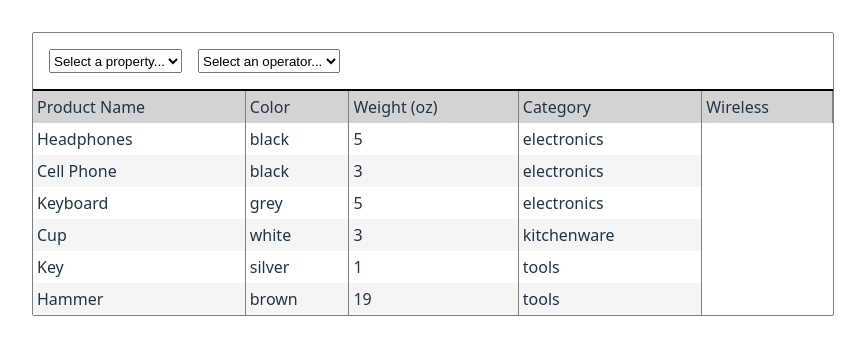
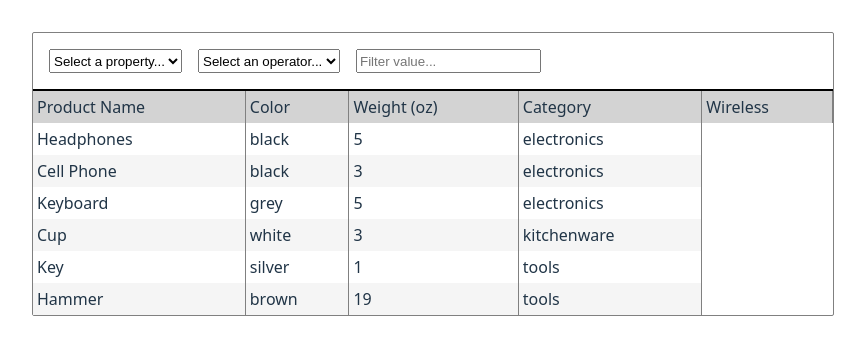
Before and after one commit to eduardomcv/salsify-coding-challenge, a React (Vite) app: page / in a window 1280 px wide. Shown: the top 354 px of the page, without its empty margins (207-1072 px from the left). Built offline with nearby package versions, Linux system fonts and the light colour scheme.

Commit message:
move state to app component

```diff
--- a/src/components/App/App.tsx
+++ b/src/components/App/App.tsx
@@ -1,3 +1,5 @@
+import { useState } from "react";
+import { PropertyID, OperatorID } from "../../datastoreTypes";
 import { ProductFilter } from "../ProductFilter";
 
 import "./App.css";
@@ -5,9 +7,36 @@ import "./App.css";
 const products = window.datastore.getProducts();
 
 export function App() {
+  const [selectedPropertyID, setSelectedPropertyID] =
+    useState<PropertyID | null>(null);
+  const [selectedOperatorID, setSelectedOperatorID] =
+    useState<OperatorID | null>(null);
+  const [inputValue, setInputValue] = useState<string | string[]>("");
+
+  function handlePropertyChange(newPropertyID: PropertyID) {
+    setSelectedPropertyID(newPropertyID);
+    // clear input when changing properties
+    setInputValue("");
+  }
+
+  function handleOperatorChange(newOperatorID: OperatorID) {
+    setSelectedOperatorID(newOperatorID);
+  }
+
+  function handleInputChange(newInput: string | string[]) {
+    setInputValue(newInput);
+  }
+
   return (
     <div className="container">
-      <ProductFilter />
+      <ProductFilter
+        selectedPropertyID={selectedPropertyID}
+        selectedOperatorID={selectedOperatorID}
+        inputValue={inputValue}
+        onPropertyChange={handlePropertyChange}
+        onOperatorChange={handleOperatorChange}
+        onInputChange={handleInputChange}
+      />
       <table>
         <thead>
           <tr>
--- a/src/components/ProductFilter/ProductFilter.tsx
+++ b/src/components/ProductFilter/ProductFilter.tsx
@@ -1,4 +1,4 @@
-import { ChangeEvent, useState } from "react";
+import { ChangeEvent } from "react";
 
 import { OperatorID, PropertyID, PropertyType } from "../../datastoreTypes";
 
@@ -22,10 +22,24 @@ const PROPERTY_TYPE_OPERATOR_MAP: Record<PropertyType, OperatorID[]> = {
   string: ["equals", "any", "none", "in", "contains"],
 };
 
-export function ProductFilter() {
-  const [selectedPropertyID, setSelectedPropertyID] = useState<PropertyID>();
-  const [selectedOperatorID, setSelectedOperatorID] = useState<OperatorID>();
-  const [inputValue, setInputValue] = useState<string | string[]>("");
+export interface ProductFilterProps {
+  selectedPropertyID: PropertyID | null;
+  selectedOperatorID: OperatorID | null;
+  inputValue: string | string[] | null;
+  onPropertyChange(newPropertyID: PropertyID): void;
+  onOperatorChange(newOperatorID: OperatorID): void;
+  onInputChange(newInput: string | string[]): void;
+}
+
+export function ProductFilter(props: ProductFilterProps) {
+  const {
+    selectedPropertyID,
+    selectedOperatorID,
+    inputValue,
+    onPropertyChange,
+    onOperatorChange,
+    onInputChange,
+  } = props;
 
   const selectedProperty = PROPERTIES.find(
     (property) => property.id === selectedPropertyID,
@@ -45,9 +59,7 @@ export function ProductFilter() {
     // The empty selection is disabled, so the selection can only be a property ID.
     const propertyID = Number(event.currentTarget.value);
 
-    setSelectedPropertyID(propertyID);
-    // clear input value when changing properties
-    setInputValue("");
+    onPropertyChange(propertyID);
   }
 
   function handleOperatorChange(event: ChangeEvent<HTMLSelectElement>) {
@@ -55,18 +67,18 @@ export function ProductFilter() {
     // ids as the option values below.
     const operatorID = event.currentTarget.value as OperatorID;
 
-    setSelectedOperatorID(operatorID);
+    onOperatorChange(operatorID);
   }
 
   function handleInputChange(event: ChangeEvent<HTMLInputElement>) {
-    setInputValue(event.currentTarget.value);
+    onInputChange(event.currentTarget.value);
   }
 
   return (
     <div className="product-filter">
       <select
         name="properties"
-        value={selectedPropertyID}
+        value={selectedPropertyID ?? undefined}
         onChange={handlePropertyChange}
       >
         <option selected disabled>
@@ -80,7 +92,7 @@ export function ProductFilter() {
       </select>
       <select
         name="operators"
-        value={selectedOperatorID}
+        value={selectedOperatorID ?? undefined}
         onChange={handleOperatorChange}
       >
         <option selected disabled>
@@ -102,17 +114,17 @@ export function ProductFilter() {
                   inputValue.some((val) => val === value);
 
                 function handleItemSelection() {
-                  setInputValue((prev) => {
-                    if (!Array.isArray(prev)) {
-                      return [value];
-                    }
+                  let newValue: string[];
 
-                    if (isSelected) {
-                      return prev.filter((val) => val !== value);
-                    }
+                  if (!Array.isArray(inputValue)) {
+                    newValue = [value];
+                  } else if (isSelected) {
+                    newValue = inputValue.filter((val) => val !== value);
+                  } else {
+                    newValue = [...inputValue, value];
+                  }
 
-                    return [...prev, value];
-                  });
+                  onInputChange(newValue);
                 }
 
                 return (
@@ -129,7 +141,7 @@ export function ProductFilter() {
           ) : (
             <input
               type="text"
-              value={inputValue}
+              value={inputValue ?? ""}
               onChange={handleInputChange}
               placeholder="Filter value..."
             />
```
